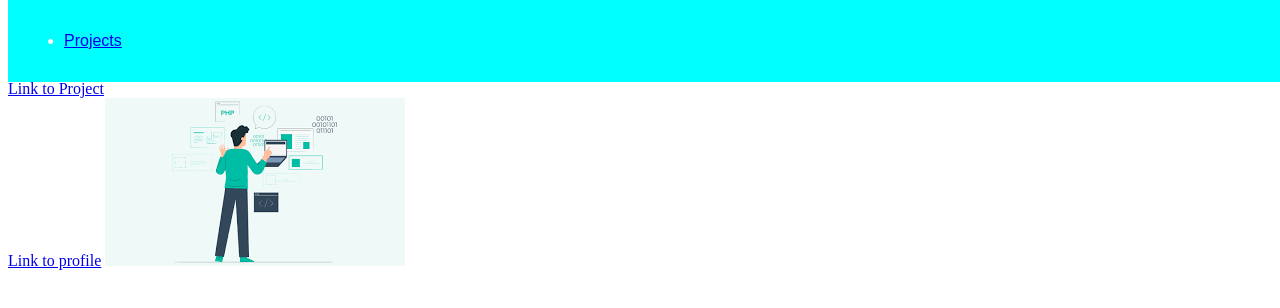
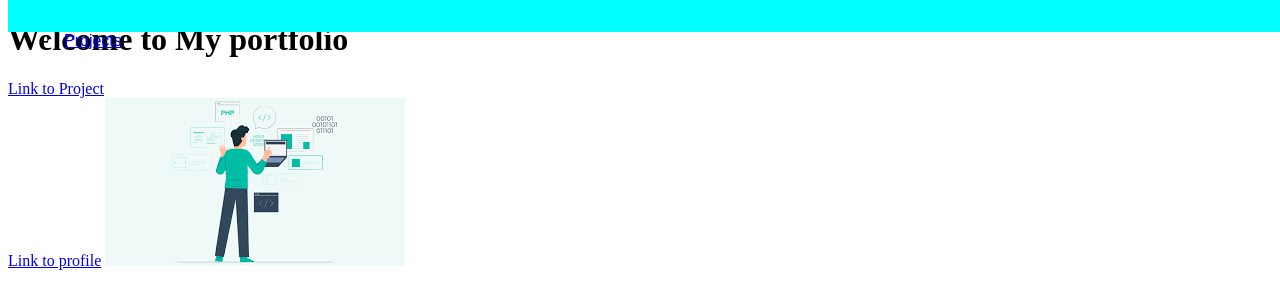
Before and after one commit to ClintonYounge/Clinton-n-Moath-Trial, a plain HTML site: page index.html in a window 1280 px wide. Drawn offline with Linux system fonts and the light colour scheme.

Commit message:
Update style.css

```diff
--- a/css/style.css
+++ b/css/style.css
@@ -10,3 +10,6 @@ header {
   #welcome-section{
     height:100vh;
   }
+  #navbar {
+    position: fixed;
+  }
```
